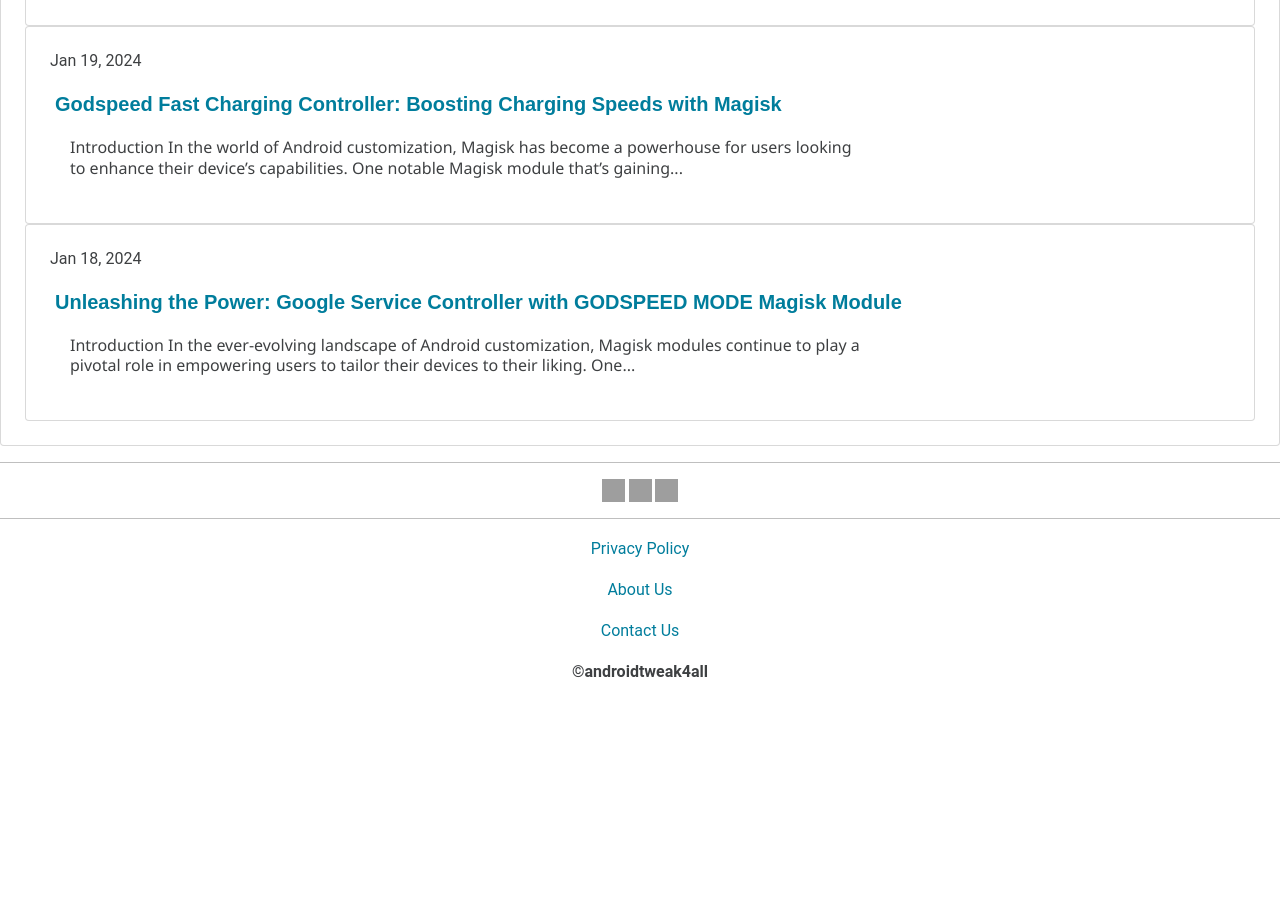
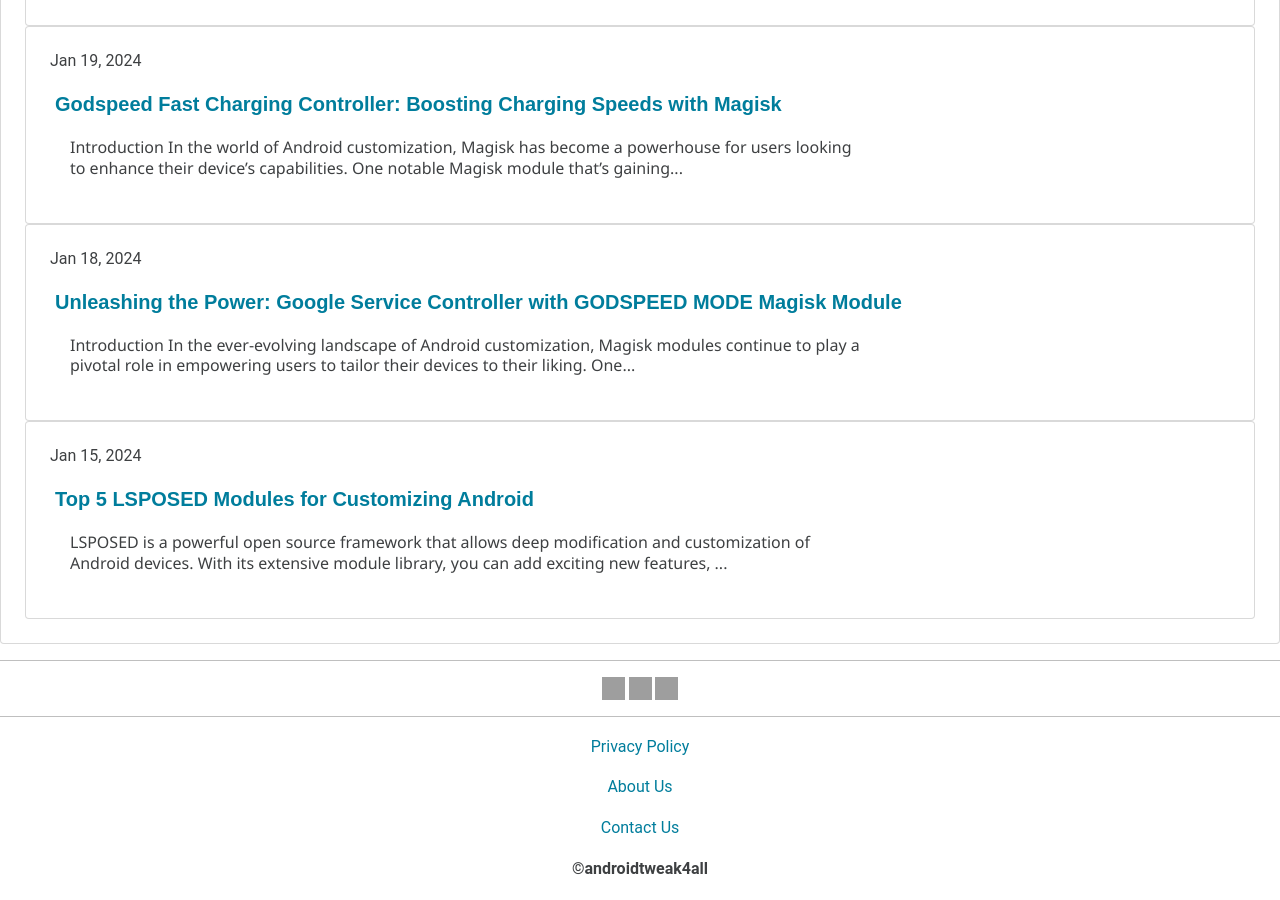
Before and after one commit to androidtweak4all/androidtweak4all.github.io, a Jekyll site: the page built from blog.html, in a window 1280 px wide and 900 px high, scrolled down 885 px. Built offline with Jekyll 4.4.1, drawn with Linux system fonts in a browser that asks for light colours; some web fonts are replaced; a file with an impossible date is left out; before the commit the page ends 1587 px from its top, so only the background shows below that; grey boxes are pictures that could not be loaded.

Commit message:
Update 2024-01-15-Top-5-LSPOSED-Modules.md

```diff
--- a/_posts/2024-01-15-Top-5-LSPOSED-Modules.md
+++ b/_posts/2024-01-15-Top-5-LSPOSED-Modules.md
@@ -4,7 +4,7 @@ layout: blog
 
 title: Top 5 LSPOSED Modules for Customizing Android
 
-date:
+date: 2024-01-15
 
 lang: eng
 
```
